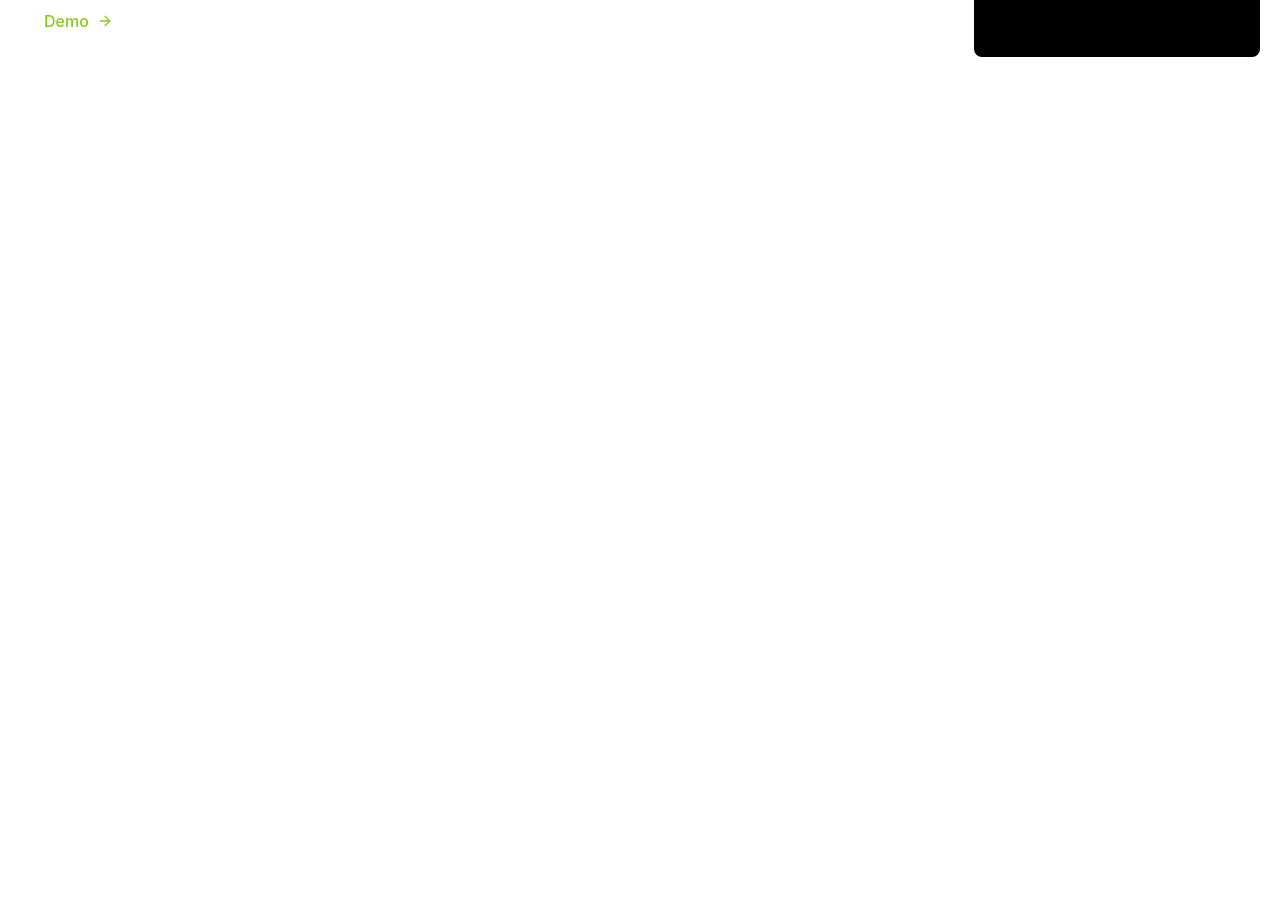
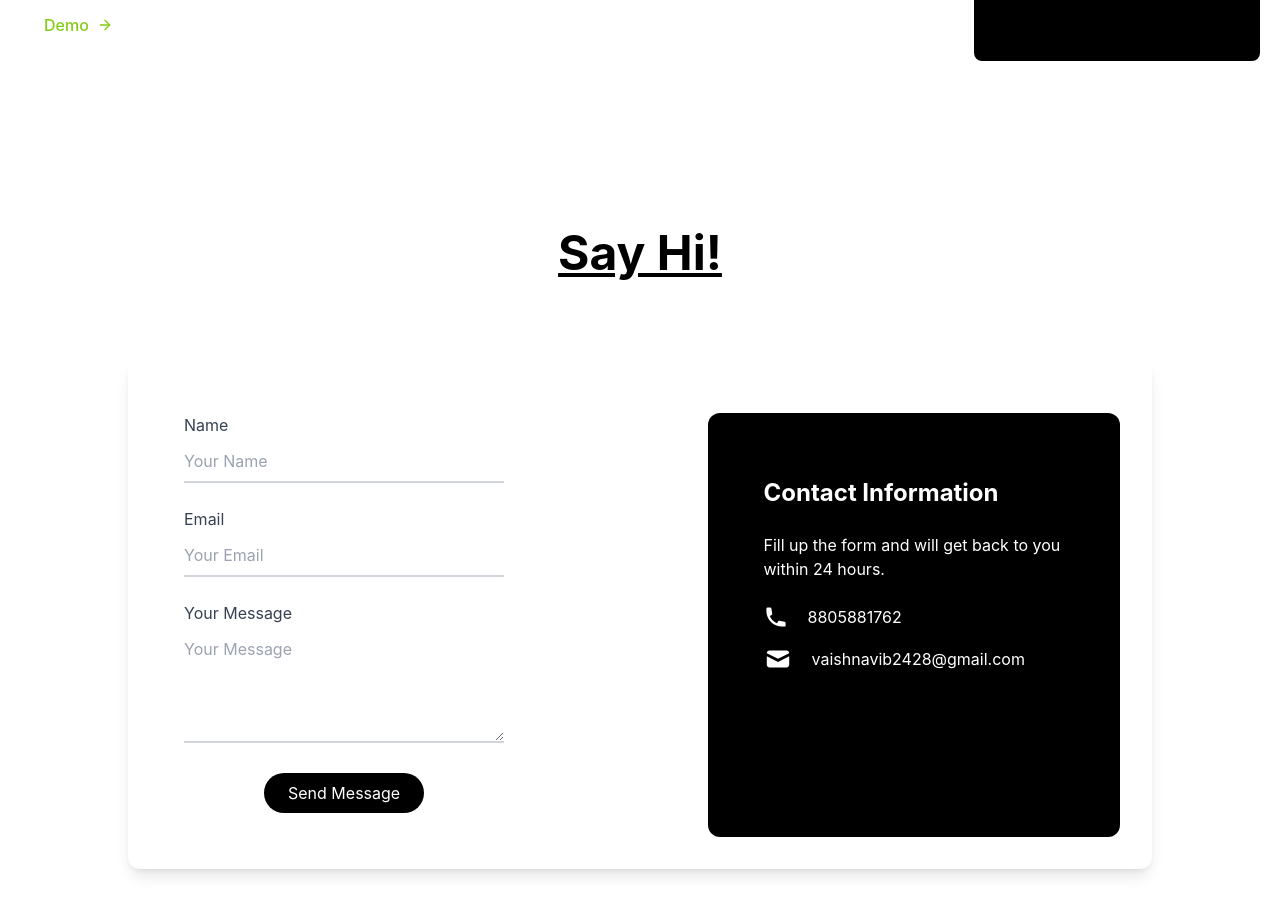
Before and after one commit to vaishnavibadwaik24/react-task, a React (Create React App) app: page / in a window 1280 px wide. Shown: the part 1210-2124 px from the top of the page. Before the commit the page ends 1331 px from the top, so only its background shows below. Built offline with nearby package versions, Linux system fonts and the light colour scheme.

Commit message:
contact section added

```diff
--- a/src/App.js
+++ b/src/App.js
@@ -67,7 +67,7 @@ const Home = () => (
 
     {/* Start Project */}
     <section id='Project' className="text-black body-font">
-      <h2 className="text-3xl font-semibold tracking-wide pt-16 ml-8">Check my Projects</h2>
+      <h2 className="text-4xl font-bold underline tracking-wide pt-16 ml-8">Check my Projects</h2>
       <div className="container px-5 py-16 mx-auto">
         <div className="flex flex-wrap -m-4">
           {/* Card 1 */}
@@ -145,6 +145,75 @@ const Home = () => (
       </div>
     </section>
     {/* End Project */}
+
+    {/* Start Contact */}
+    <section id='Contact' className="container mx-auto py-16 px-4 md:px-8 lg:px-16">
+      <h1 className="text-5xl font-bold pb-20 pt-10 underline text-center">Say Hi!</h1>
+  <div className="w-full max-w-5xl mx-auto p-8 space-y-6 rounded-xl bg-white shadow-lg flex flex-col md:flex-row">
+    {/* Left Side Form */}
+    <form noValidate className="w-full md:w-2/3 p-6 space-y-6">
+      <div className="flex flex-col md:flex-row gap-6">
+        <div className="w-full">
+          <label className="block mb-1 text-gray-700">Name</label>
+          <input
+            type="text"
+            placeholder="Your Name"
+            className="w-80 border-b-2 border-gray-300 focus:border-black focus:outline-none py-2"
+          />
+        </div>
+      </div>
+      <div className="w-full">
+        <label className="block mb-1 text-gray-700">Email</label>
+        <input
+          type="email"
+          placeholder="Your Email"
+          className="w-80 border-b-2 border-gray-300 focus:border-black focus:outline-none py-2"
+        />
+      </div>
+      <div className="w-full">
+        <label className="block mb-1 text-gray-700">Your Message</label>
+        <textarea
+          rows="4"
+          placeholder="Your Message"
+          className="w-80 border-b-2 border-gray-300 focus:border-black focus:outline-none py-2"
+        ></textarea>
+      </div>
+      <button
+        type="button"
+        className="bg-black text-white px-6 py-2 rounded-full self-start ml-20"
+      >
+        Send Message
+      </button>
+    </form>
+    {/* Right Side Content */}
+    <div className="w-full md:w-1/2 bg-black text-white p-6 rounded-xl space-y-6">
+      <h2 className="text-2xl font-bold px-8 mt-10">Contact Information</h2>
+      <p className='px-8'>Fill up the form and will get back to you within 24 hours.</p>
+      <div className="space-y-4">
+        <p className="flex items-center px-8">
+        <svg xmlns="http://www.w3.org/2000/svg" viewBox="0 0 20 20" fill="currentColor" className="w-6 h-6 mr-2 sm:mr-5">
+						<path d="M2 3a1 1 0 011-1h2.153a1 1 0 01.986.836l.74 4.435a1 1 0 01-.54 1.06l-1.548.773a11.037 11.037 0 006.105 6.105l.774-1.548a1 1 0 011.059-.54l4.435.74a1 1 0 01.836.986V17a1 1 0 01-1 1h-2C7.82 18 2 12.18 2 5V3z"></path>
+					</svg>
+          <span>8805881762</span>
+        </p>
+        <p className="flex items-center px-8">
+        <svg xmlns="http://www.w3.org/2000/svg" viewBox="0 0 20 20" fill="currentColor" className="w-7 h-7 mr-2 sm:mr-5">
+						<path d="M2.003 5.884L10 9.882l7.997-3.998A2 2 0 0016 4H4a2 2 0 00-1.997 1.884z"></path>
+						<path d="M18 8.118l-8 4-8-4V14a2 2 0 002 2h12a2 2 0 002-2V8.118z"></path>
+					</svg>
+          <span>vaishnavib2428@gmail.com</span>
+        </p>
+      </div>
+    </div>
+  </div>
+</section>
+
+
+
+
+
+    {/* End Contact */}
+
   </>
 );
 
```
